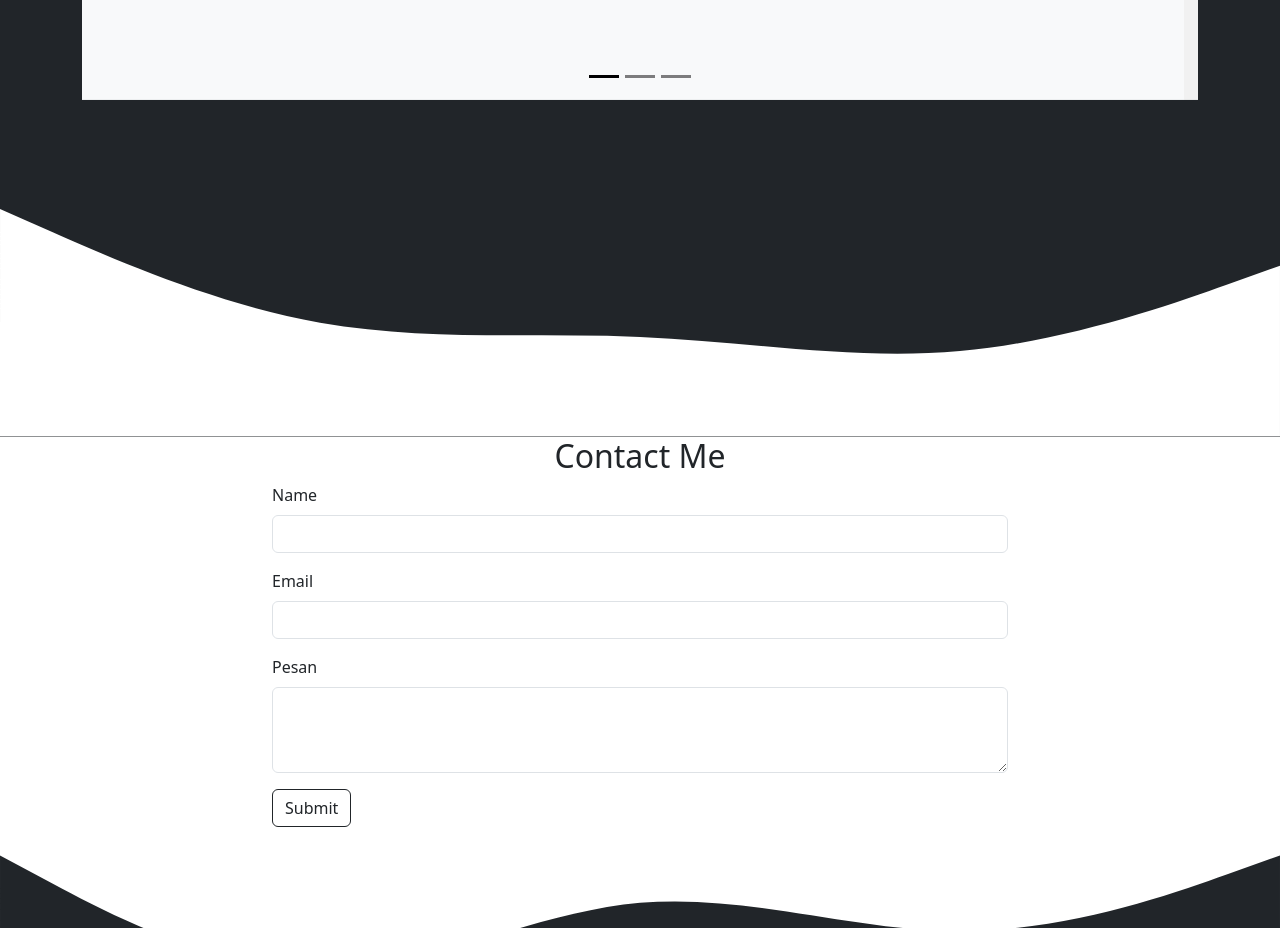
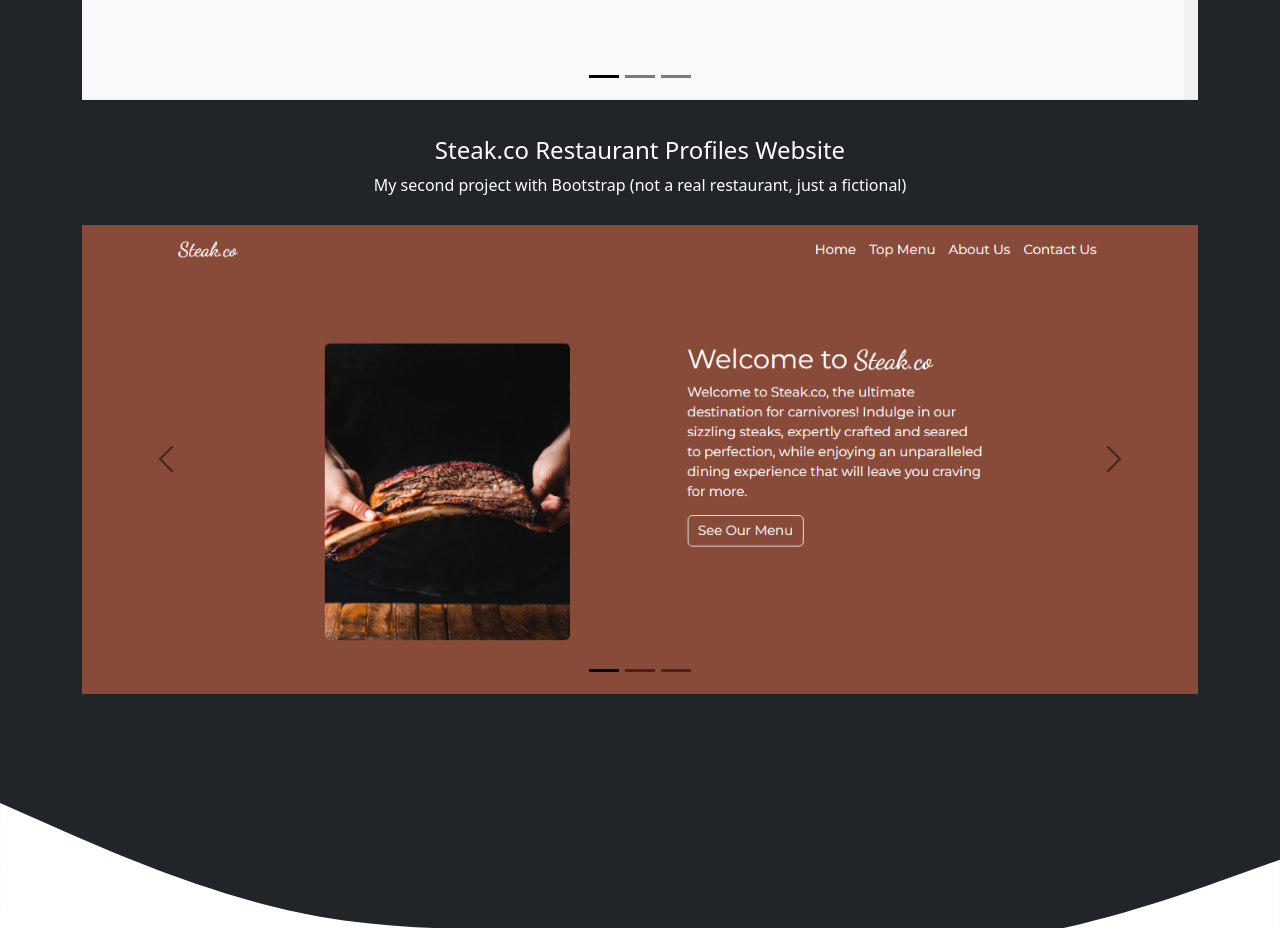
Before and after one commit to Pashak234/pashakusuma.github.io, a plain HTML site: page index.html in a window 1280 px wide. Shown: the part 1810-2738 px from the top of the page. Drawn offline with nearby package versions, Linux system fonts and the light colour scheme.

Commit message:
new portofolio carousel

```diff
--- a/index.html
+++ b/index.html
@@ -119,6 +119,38 @@
               <span class="visually-hidden">Next</span>
             </button>
           </div>
+          <div class="row text-center text-white mt-4">
+            <div class="col my-2">
+              <h4>Steak.co Restaurant Profiles Website</h4>
+              <P>My second project with Bootstrap (not a real restaurant, just a fictional) </P>
+            </div>
+          </div>
+          <div id="carousel2" class="carousel slide carousel-dark py-1" data-aos="zoom-in-up" data-aos-delay="300" data-aos-duration="1500">
+            <div class="carousel-indicators">
+              <button type="button" data-bs-target="#carouselExampleIndicators" data-bs-slide-to="0" class="active" aria-current="true" aria-label="Slide 1"></button>
+              <button type="button" data-bs-target="#carouselExampleIndicators" data-bs-slide-to="1" aria-label="Slide 2"></button>
+              <button type="button" data-bs-target="#carouselExampleIndicators" data-bs-slide-to="2" aria-label="Slide 3"></button>
+            </div>
+            <div class="carousel-inner">
+              <div class="carousel-item active">
+                <img src="carsteak-1.png" class="d-block w-100" alt="...">
+              </div>
+              <div class="carousel-item">
+                <img src="carsteak-2.png" class="d-block w-100" alt="...">
+              </div>
+              <div class="carousel-item">
+                <img src="carsteak-3.png" class="d-block w-100" alt="...">
+              </div>
+            </div>
+            <button class="carousel-control-prev" type="button" data-bs-target="#carousel2" data-bs-slide="prev">
+              <span class="carousel-control-prev-icon" aria-hidden="true"></span>
+              <span class="visually-hidden">Previous</span>
+            </button>
+            <button class="carousel-control-next" type="button" data-bs-target="#carousel2" data-bs-slide="next">
+              <span class="carousel-control-next-icon" aria-hidden="true"></span>
+              <span class="visually-hidden">Next</span>
+            </button>
+          </div>
         </div>
         <svg xmlns="http://www.w3.org/2000/svg" viewBox="0 0 1440 320"><path fill="#ffffff" fill-opacity="1" d="M0,64L60,90.7C120,117,240,171,360,192C480,213,600,203,720,208C840,213,960,235,1080,224C1200,213,1320,171,1380,149.3L1440,128L1440,320L1380,320C1320,320,1200,320,1080,320C960,320,840,320,720,320C600,320,480,320,360,320C240,320,120,320,60,320L0,320Z"></path></svg>
       </section>
```
Also changed, not shown: carsteak-1.png (added), carsteak-2.png (added), carsteak-3.png (added).
